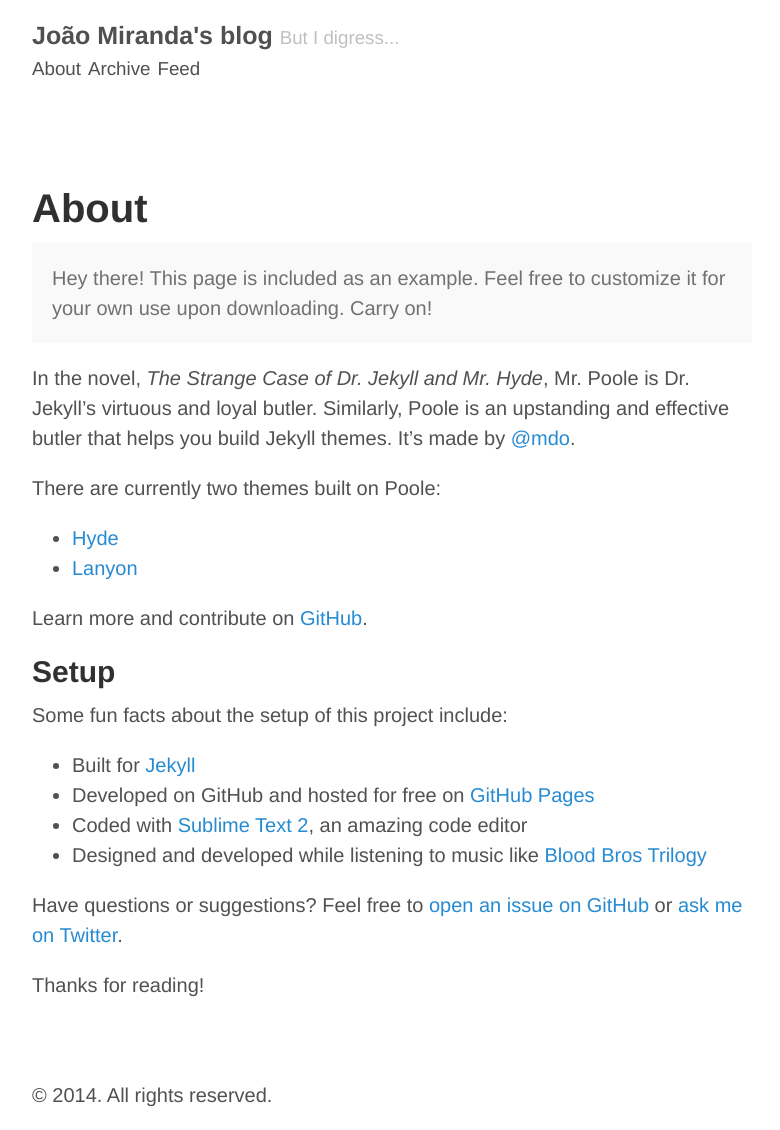
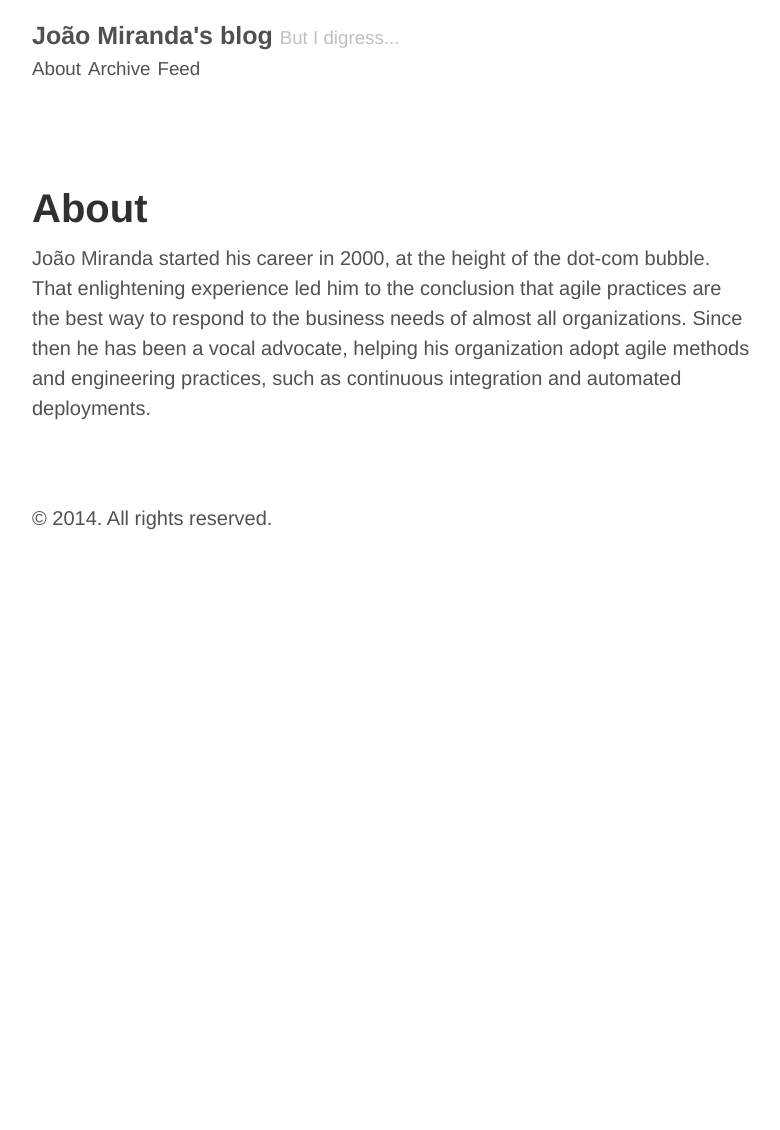
Before and after one commit to jhosm/jhosm.github.io, a Jekyll site: the page built from about.md, in a window 1280 px wide. Shown: the whole page, without its empty margins (248-1028 px from the left). Built offline with Jekyll 4.4.1, drawn with Linux system fonts in a browser that asks for light colours; Markdown is read by kramdown in place of the engine named in the settings; after the commit the page ends 900 px from its top, so only the background shows below that.

Commit message:
Updated about.

```diff
--- a/about.md
+++ b/about.md
@@ -3,28 +3,4 @@ layout: page
 title: About
 ---
 
-<p class="message">
-  Hey there! This page is included as an example. Feel free to customize it for your own use upon downloading. Carry on!
-</p>
-
-In the novel, *The Strange Case of Dr. Jekyll and Mr. Hyde*, Mr. Poole is Dr. Jekyll's virtuous and loyal butler. Similarly, Poole is an upstanding and effective butler that helps you build Jekyll themes. It's made by [@mdo](https://twitter.com/mdo).
-
-There are currently two themes built on Poole:
-
-* [Hyde](http://hyde.getpoole.com)
-* [Lanyon](http://lanyon.getpoole.com)
-
-Learn more and contribute on [GitHub](https://github.com/poole).
-
-## Setup
-
-Some fun facts about the setup of this project include:
-
-* Built for [Jekyll](http://jekyllrb.com)
-* Developed on GitHub and hosted for free on [GitHub Pages](https://pages.github.com)
-* Coded with [Sublime Text 2](http://sublimetext.com), an amazing code editor
-* Designed and developed while listening to music like [Blood Bros Trilogy](https://soundcloud.com/maddecent/sets/blood-bros-series)
-
-Have questions or suggestions? Feel free to [open an issue on GitHub](https://github.com/poole/issues/new) or [ask me on Twitter](https://twitter.com/mdo).
-
-Thanks for reading!
+João Miranda started his career in 2000, at the height of the dot-com bubble. That enlightening experience led him to the conclusion that agile practices are the best way to respond to the business needs of almost all organizations. Since then he has been a vocal advocate, helping his organization adopt agile methods and engineering practices, such as continuous integration and automated deployments.
```
